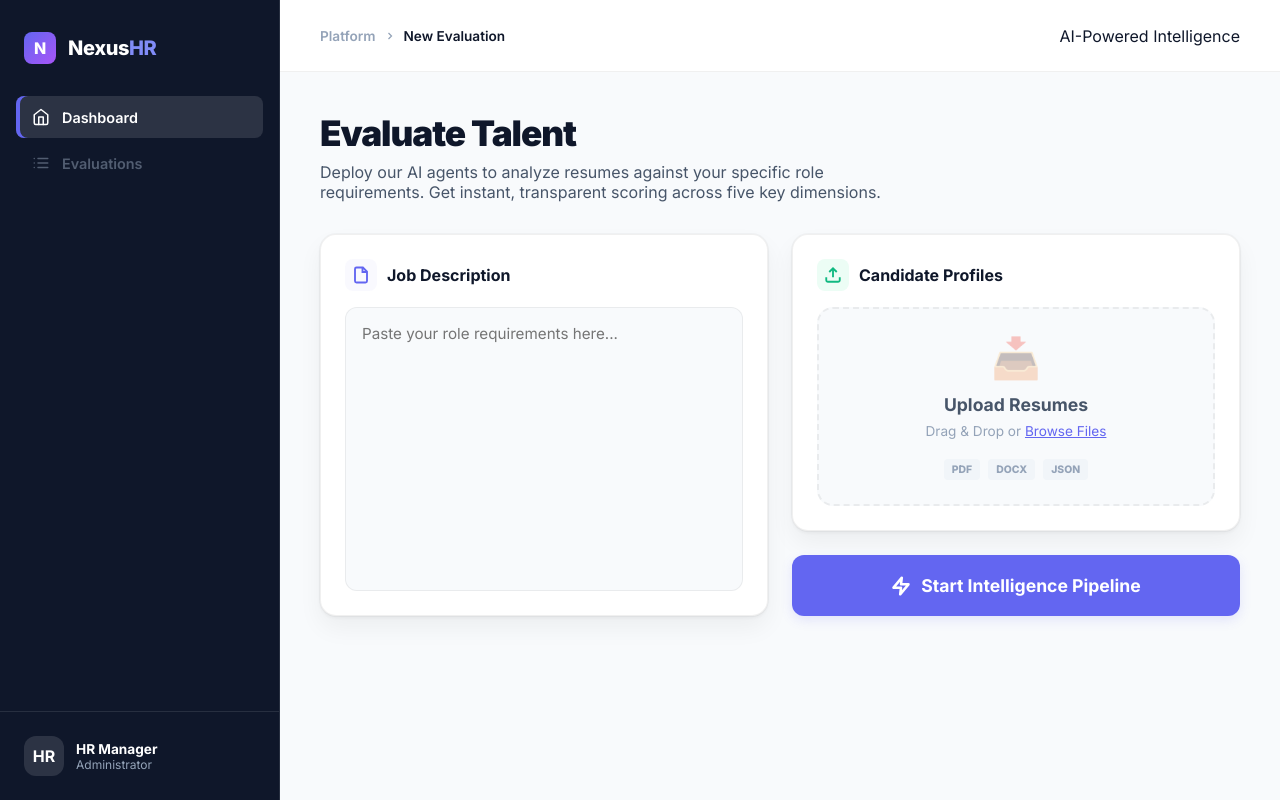
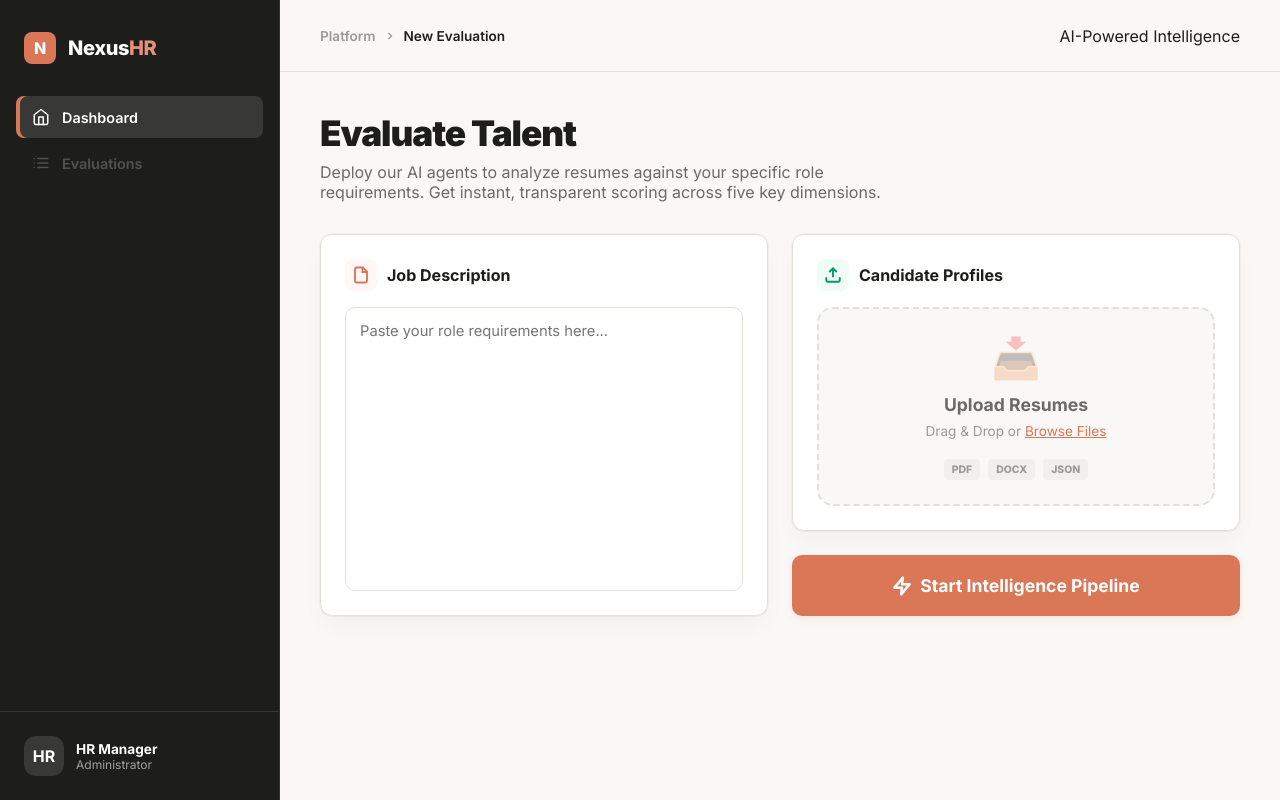
Before and after one commit to Mundriben10/HR_Agent, a React (Vite) app in the folder frontend/: page / in a window 1280 px wide. Built offline with nearby package versions, Linux system fonts and the light colour scheme.

Commit message:
Fix navigation state and implement Claude-inspired warm paper theme for eye comfort

```diff
--- a/frontend/src/App.jsx
+++ b/frontend/src/App.jsx
@@ -6,8 +6,10 @@ function App() {
   const [results, setResults] = useState(null);
   const [isLoading, setIsLoading] = useState(false);
   const [error, setError] = useState(null);
+  const [view, setView] = useState('dashboard'); // 'dashboard' or 'results'
+
   // Real-time progress from backend stream
-  const [progress, setProgress] = useState(null); // {current, total, filename, step}
+  const [progress, setProgress] = useState(null);
   const [completedFiles, setCompletedFiles] = useState([]);
 
   const handleEvaluate = async (jdText, resumes) => {
@@ -28,11 +30,8 @@ function App() {
         body: formData,
       });
 
-      if (!response.ok) {
-        throw new Error(`Server error: ${response.status}`);
-      }
+      if (!response.ok) throw new Error(`Server error: ${response.status}`);
 
-      // Read the NDJSON stream line-by-line
       const reader = response.body.getReader();
       const decoder = new TextDecoder();
       let buffer = '';
@@ -52,23 +51,19 @@ function App() {
             const event = JSON.parse(line);
             if (event.type === 'progress') {
               setProgress({ current: event.current, total: event.total, filename: event.filename, step: event.step });
-              if (event.step === 'done') {
-                setCompletedFiles(prev => [...prev, event.filename]);
-              }
+              if (event.step === 'done') setCompletedFiles(prev => [...prev, event.filename]);
             } else if (event.type === 'result') {
               finalResults = event.shortlist;
             }
-          } catch (e) {
-            // skip malformed lines
-          }
+          } catch (e) {}
         }
       }
 
-      // Show "All done" state briefly before transitioning to results
       if (finalResults) {
         setProgress(prev => prev ? { ...prev, step: 'all_done' } : prev);
         await new Promise(r => setTimeout(r, 1200));
         setResults(finalResults);
+        setView('results');
       }
     } catch (err) {
       console.error(err);
@@ -84,6 +79,7 @@ function App() {
     setError(null);
     setProgress(null);
     setCompletedFiles([]);
+    setView('dashboard');
   };
 
   return (
@@ -99,11 +95,18 @@ function App() {
           </div>
 
           <nav className="sidebar-nav">
-            <div className={`nav-item ${!results ? 'active' : ''}`} onClick={handleReset}>
+            <div
+              className={`nav-item ${view === 'dashboard' ? 'active' : ''}`}
+              onClick={() => setView('dashboard')}
+            >
               <svg width="18" height="18" viewBox="0 0 24 24" fill="none" stroke="currentColor" strokeWidth="2" strokeLinecap="round" strokeLinejoin="round"><path d="M3 9l9-7 9 7v11a2 2 0 0 1-2 2H5a2 2 0 0 1-2-2z"/><polyline points="9 22 9 12 15 12 15 22"/></svg>
               <span>Dashboard</span>
             </div>
-            <div className={`nav-item ${results ? 'active' : ''}`} style={{ opacity: results ? 1 : 0.5, cursor: results ? 'pointer' : 'default' }}>
+            <div
+              className={`nav-item ${view === 'results' ? 'active' : ''}`}
+              onClick={() => results && setView('results')}
+              style={{ opacity: results ? 1 : 0.4, cursor: results ? 'pointer' : 'not-allowed' }}
+            >
               <svg width="18" height="18" viewBox="0 0 24 24" fill="none" stroke="currentColor" strokeWidth="2" strokeLinecap="round" strokeLinejoin="round"><line x1="8" y1="6" x2="21" y2="6"/><line x1="8" y1="12" x2="21" y2="12"/><line x1="8" y1="18" x2="21" y2="18"/><line x1="3" y1="6" x2="3.01" y2="6"/><line x1="3" y1="12" x2="3.01" y2="12"/><line x1="3" y1="18" x2="3.01" y2="18"/></svg>
               <span>Evaluations</span>
             </div>
@@ -125,7 +128,7 @@ function App() {
             <div className="topbar-breadcrumb">
               <span>Platform</span>
               <svg width="12" height="12" viewBox="0 0 24 24" fill="none" stroke="currentColor" strokeWidth="2.5"><polyline points="9 18 15 12 9 6"/></svg>
-              <span>{results ? 'Evaluations' : 'New Evaluation'}</span>
+              <span>{view === 'results' ? 'Evaluations' : 'New Evaluation'}</span>
             </div>
             <div className="topbar-actions">
               <div className="topbar-badge">AI-Powered Intelligence</div>
@@ -140,7 +143,7 @@ function App() {
               </div>
             )}
 
-            {!results ? (
+            {view === 'dashboard' ? (
               <UploadSection
                 onEvaluate={handleEvaluate}
                 isLoading={isLoading}
--- a/frontend/src/index.css
+++ b/frontend/src/index.css
@@ -1,47 +1,47 @@
 @import url('https://fonts.googleapis.com/css2?family=Inter:wght@300;400;500;600;700;800;900&display=swap');
 
 :root {
-  /* Premium Horizon Light Palette */
-  --bg-primary: #f8fafc;
+  /* Claude-Inspired Premium Palette (Soft & Easy on Eyes) */
+  --bg-primary: #f9f8f6;
   --bg-secondary: #ffffff;
-  --bg-sidebar: #0f172a;
+  --bg-sidebar: #1d1d1b;
   --bg-sidebar-hover: rgba(255, 255, 255, 0.08);
   --bg-sidebar-active: rgba(255, 255, 255, 0.12);
-  --bg-tertiary: #f1f5f9;
+  --bg-tertiary: #f1f0ee;
   --bg-card: #ffffff;
 
-  --border-subtle: rgba(0, 0, 0, 0.06);
+  --border-subtle: #e2e0db;
   --border-sidebar: rgba(255, 255, 255, 0.1);
-  --border-glow: rgba(99, 102, 241, 0.25);
+  --border-glow: rgba(217, 119, 87, 0.2);
 
   /* Text Colors */
-  --text-primary: #0f172a;
-  --text-secondary: #475569;
-  --text-muted: #94a3b8;
-  --text-sidebar: #94a3b8;
+  --text-primary: #1d1d1b;
+  --text-secondary: #6b6a65;
+  --text-muted: #9c9a94;
+  --text-sidebar: #a0a09a;
   --text-sidebar-active: #ffffff;
 
-  /* Brand Accents */
-  --accent: #6366f1;
-  --accent-light: #818cf8;
-  --accent-glow: rgba(99, 102, 241, 0.15);
-  --accent-bg: rgba(99, 102, 241, 0.04);
+  /* Brand Accents (Warm & Elegant) */
+  --accent: #d97757;
+  --accent-light: #e69176;
+  --accent-glow: rgba(217, 119, 87, 0.15);
+  --accent-bg: rgba(217, 119, 87, 0.05);
 
   /* Semantic Status */
-  --success: #10b981;
-  --success-bg: #ecfdf5;
-  --warning: #f59e0b;
+  --success: #059669;
+  --success-bg: #f0fdf4;
+  --warning: #d97706;
   --warning-bg: #fffbeb;
-  --danger: #ef4444;
+  --danger: #dc2626;
   --danger-bg: #fef2f2;
-  --info: #3b82f6;
+  --info: #2563eb;
   --info-bg: #eff6ff;
 
   /* Advanced Shadows */
-  --shadow-sm: 0 1px 3px 0 rgba(0, 0, 0, 0.1), 0 1px 2px 0 rgba(0, 0, 0, 0.06);
-  --shadow-md: 0 4px 6px -1px rgba(0, 0, 0, 0.1), 0 2px 4px -1px rgba(0, 0, 0, 0.06);
-  --shadow-lg: 0 10px 15px -3px rgba(0, 0, 0, 0.1), 0 4px 6px -2px rgba(0, 0, 0, 0.05);
-  --shadow-card: 0 0 0 1px rgba(0, 0, 0, 0.03), 0 2px 4px rgba(0, 0, 0, 0.05), 0 12px 24px rgba(0, 0, 0, 0.05);
+  --shadow-sm: 0 1px 3px rgba(0,0,0,0.05);
+  --shadow-md: 0 4px 6px -1px rgba(0,0,0,0.05), 0 2px 4px -1px rgba(0,0,0,0.03);
+  --shadow-lg: 0 10px 15px -3px rgba(0,0,0,0.05);
+  --shadow-card: 0 1px 3px rgba(0,0,0,0.02), 0 0 0 1px rgba(0,0,0,0.03), 0 12px 24px -4px rgba(0,0,0,0.04);
 }
 
 * {
@@ -93,7 +93,7 @@ body {
   width: 32px;
   height: 32px;
   border-radius: 8px;
-  background: linear-gradient(135deg, var(--accent), #a855f7);
+  background: var(--accent);
   display: flex;
   align-items: center;
   justify-content: center;
@@ -194,7 +194,7 @@ body {
   align-items: center;
   justify-content: space-between;
   padding: 0 40px;
-  background-color: var(--bg-secondary);
+  background-color: var(--bg-primary);
   border-bottom: 1px solid var(--border-subtle);
   flex-shrink: 0;
 }
@@ -223,21 +223,20 @@ body {
 .glass {
   background: var(--bg-card);
   border: 1px solid var(--border-subtle);
-  border-radius: 16px;
+  border-radius: 12px;
   box-shadow: var(--shadow-card);
-  transition: all 0.3s cubic-bezier(0.4, 0, 0.2, 1);
+  transition: all 0.25s ease;
 }
 
 .glass:hover {
-  transform: translateY(-2px);
-  box-shadow: 0 20px 40px rgba(0, 0, 0, 0.04);
-  border-color: var(--border-glow);
+  border-color: var(--accent-light);
+  transform: translateY(-1px);
 }
 
 .glass-strong {
   background: var(--bg-secondary);
   border: 1px solid var(--border-subtle);
-  border-radius: 16px;
+  border-radius: 12px;
   box-shadow: var(--shadow-card);
 }
 
@@ -246,47 +245,49 @@ body {
   font-family: inherit;
   font-weight: 700;
   font-size: 0.85rem;
-  padding: 12px 24px;
-  border-radius: 12px;
+  padding: 10px 20px;
+  border-radius: 10px;
   border: none;
   cursor: pointer;
   display: inline-flex;
   align-items: center;
-  gap: 10px;
+  gap: 8px;
   transition: all 0.2s ease;
 }
 
 .btn-primary {
   background-color: var(--accent);
   color: white;
-  box-shadow: 0 4px 12px var(--accent-glow);
+  box-shadow: 0 2px 8px var(--accent-glow);
 }
 
 .btn-primary:hover {
   background-color: var(--accent-light);
   transform: translateY(-1px);
-  box-shadow: 0 8px 20px var(--accent-glow);
+  box-shadow: 0 4px 12px var(--accent-glow);
 }
 
 .btn-ghost {
-  background-color: var(--bg-tertiary);
+  background-color: transparent;
+  border: 1px solid var(--border-subtle);
   color: var(--text-secondary);
 }
 
 .btn-ghost:hover {
-  background-color: #e2e8f0;
+  background-color: var(--bg-tertiary);
   color: var(--text-primary);
+  border-color: var(--accent-light);
 }
 
 /* ===== FORMS ===== */
 .input-field {
   width: 100%;
-  padding: 16px;
-  background-color: var(--bg-primary);
+  padding: 14px;
+  background-color: var(--bg-secondary);
   border: 1px solid var(--border-subtle);
-  border-radius: 12px;
+  border-radius: 10px;
   font-family: inherit;
-  font-size: 0.95rem;
+  font-size: 0.92rem;
   color: var(--text-primary);
   outline: none;
   transition: all 0.2s ease;
@@ -299,37 +300,37 @@ body {
 
 /* ===== UTILS ===== */
 .tag {
-  padding: 4px 12px;
-  border-radius: 100px;
-  font-size: 0.7rem;
+  padding: 4px 10px;
+  border-radius: 6px;
+  font-size: 0.68rem;
   font-weight: 700;
   text-transform: uppercase;
   letter-spacing: 0.05em;
 }
 
-.tag-hire { background: var(--success-bg); color: var(--success); }
-.tag-nohire { background: var(--danger-bg); color: var(--danger); }
-.tag-hold { background: var(--warning-bg); color: var(--warning); }
-.tag-override { background: var(--info-bg); color: var(--info); }
+.tag-hire { background: var(--success-bg); color: var(--success); border: 1px solid rgba(5, 150, 105, 0.1); }
+.tag-nohire { background: var(--danger-bg); color: var(--danger); border: 1px solid rgba(220, 38, 38, 0.1); }
+.tag-hold { background: var(--warning-bg); color: var(--warning); border: 1px solid rgba(217, 119, 6, 0.1); }
+.tag-override { background: var(--accent-bg); color: var(--accent); border: 1px solid rgba(217, 119, 87, 0.1); }
 
 /* ANIMATIONS */
 @keyframes fadeUp {
-  from { opacity: 0; transform: translateY(20px); }
+  from { opacity: 0; transform: translateY(12px); }
   to { opacity: 1; transform: translateY(0); }
 }
 
 .animate-fade-up {
-  animation: fadeUp 0.6s cubic-bezier(0.16, 1, 0.3, 1) forwards;
+  animation: fadeUp 0.5s cubic-bezier(0.16, 1, 0.3, 1) forwards;
 }
 
 .stagger > * {
   opacity: 0;
-  animation: fadeUp 0.5s cubic-bezier(0.16, 1, 0.3, 1) forwards;
+  animation: fadeUp 0.4s cubic-bezier(0.16, 1, 0.3, 1) forwards;
 }
-.stagger > *:nth-child(1) { animation-delay: 0.1s; }
-.stagger > *:nth-child(2) { animation-delay: 0.15s; }
-.stagger > *:nth-child(3) { animation-delay: 0.2s; }
-.stagger > *:nth-child(4) { animation-delay: 0.25s; }
+.stagger > *:nth-child(1) { animation-delay: 0.05s; }
+.stagger > *:nth-child(2) { animation-delay: 0.1s; }
+.stagger > *:nth-child(3) { animation-delay: 0.15s; }
+.stagger > *:nth-child(4) { animation-delay: 0.2s; }
 
 /* SPINNER */
 .spinner-ring {
@@ -346,5 +347,5 @@ body {
 /* CUSTOM SCROLLBAR */
 ::-webkit-scrollbar { width: 8px; }
 ::-webkit-scrollbar-track { background: transparent; }
-::-webkit-scrollbar-thumb { background: #cbd5e1; border-radius: 10px; border: 3px solid var(--bg-primary); }
-::-webkit-scrollbar-thumb:hover { background: #94a3b8; }
+::-webkit-scrollbar-thumb { background: #d1d1cc; border-radius: 10px; border: 3px solid var(--bg-primary); }
+::-webkit-scrollbar-thumb:hover { background: #b1b1ac; }
```
